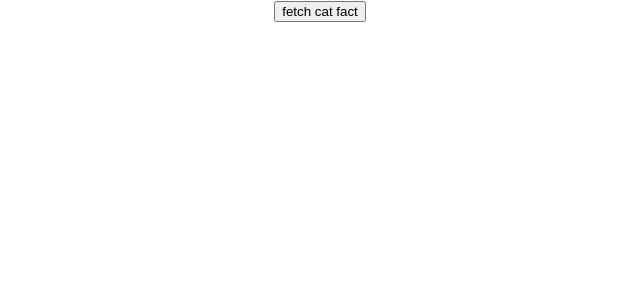
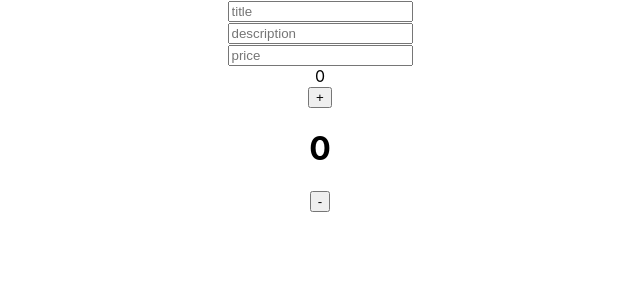
Before and after one commit to Mohammadi2005/myreact, a React (Create React App) app: page /about in a window 1280 px wide. Shown: the top 300 px of the page, without its empty margins (320-960 px from the left). Built offline with nearby package versions, Linux system fonts and the light colour scheme.

Commit message:
use Reducer for form

```diff
--- a/src/App.js
+++ b/src/App.js
@@ -1,31 +1,28 @@
 import style from './App.module.css';
 import {useReducer} from "react";
-import {initialState, handleState} from "./useReducerHook/useReducer";
-import axios from "axios";
+import {initialState, formReducer} from "./useReducerHook/formReducer";
+
+
 
 function App() {
 
-    const [state, dispatch] = useReducer(handleState, initialState)
+    const [state, dispatch] = useReducer(formReducer, initialState)
 
-    const handleStateChange = () => {
-        dispatch({type: "fetch_start"})
-        axios.get("https://catfact.ninja/fact")
-            .then(res => {
-                dispatch({type: "fetch_success", fact: res.data.fact})
-            })
-            .catch(err => {
-                console.log(err)
-                dispatch({type: "fetch_error"})
-            })
+    const handleInput = (e) => {
+        dispatch({type: "change_input", data: {name: e.target.name, value: e.target.value}})
     }
 
     return (
         <div className={style.App}>
-            <button onClick={handleStateChange}>
-                {state.loading ? "Loading..." : "fetch cat fact"}
-            </button>
-            {state.fact && <h2>{state.fact}</h2>}
-            {state.error && <h2>Error. some thing is wrong</h2>}
+            <input type="text" placeholder="title" name="title" onChange={handleInput} /><br/>
+            <input type="text" placeholder="description" name="description" onChange={handleInput} /><br/>
+            <input type="number" placeholder="price" name="price" onChange={handleInput} /><br/>
+            {state.title && <p>{state.title}</p>}
+            {state.description && <p>{state.description}</p>}
+            {state.price && <p>{state.price}</p>}<br/>
+            <button onClick={() => dispatch({type: "increase"})}>+</button>
+            <h1>{state.quantity}</h1>
+            <button onClick={() => dispatch({type: "decrease"})}>-</button>
         </div>
     );
 }
--- /dev/null
+++ b/src/useReducerHook/formReducer.js
@@ -0,0 +1,20 @@
+export const initialState = {
+    title: "",
+    description: "",
+    price:0,
+    category: "",
+    quantity: 0
+}
+
+export const formReducer = (state = initialState, action) => {
+    switch (action.type) {
+        case "change_input":
+            return {...state, [action.data.name]: action.data.value}
+        case "increase":
+            return {...state, quantity: state.quantity + 1}
+        case "decrease":
+            return {...state, quantity: state.quantity - 1}
+        default:
+            return state
+    }
+}
```
Also changed, not shown: src/useReducerHook/factReducer.js (line endings or trailing spaces).
